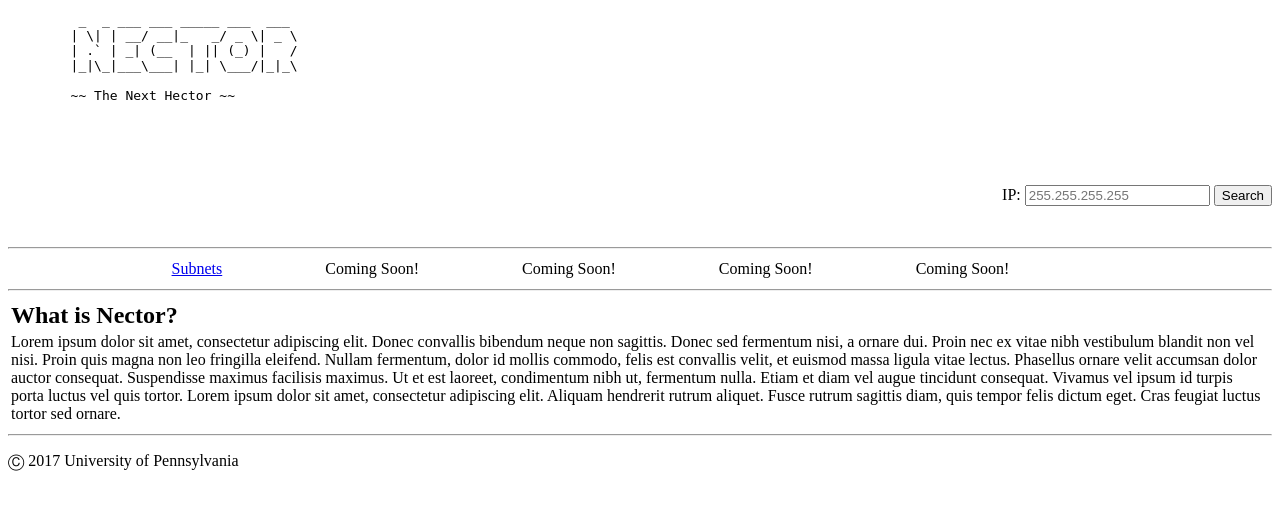
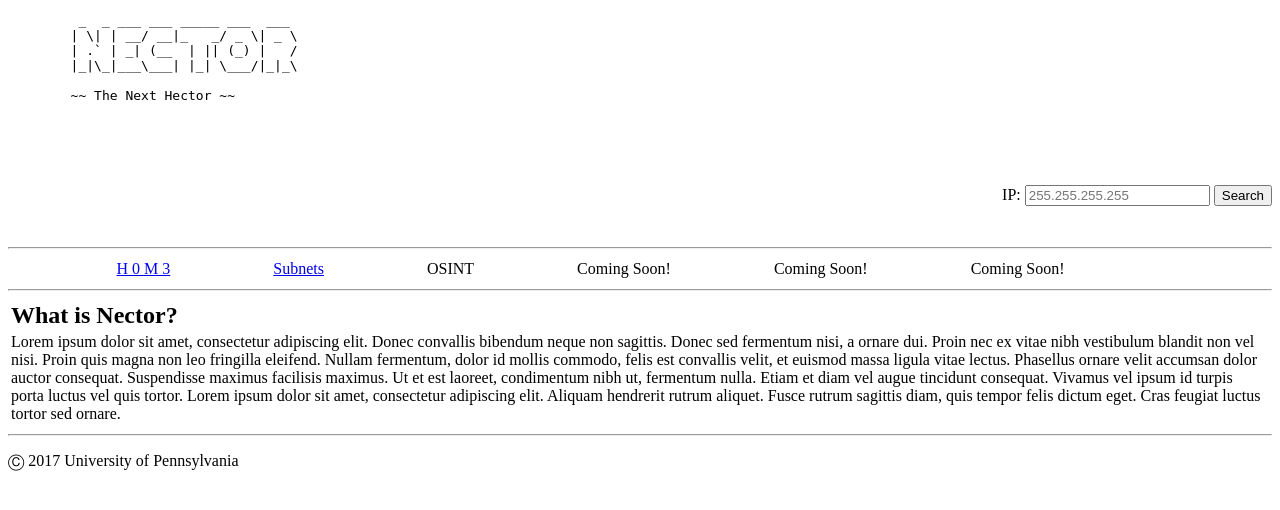
Before and after one commit to clayball/nector, a Django app: page / in a window 1280 px wide. Shown: the top 510 px of the page. Run offline with Django 3.2, Linux system fonts and the light colour scheme.

Commit message:
another minor base.html tweak.

```diff
--- a/nector/settings.py
+++ b/nector/settings.py
@@ -39,6 +39,7 @@ INSTALLED_APPS = [
     'django.contrib.staticfiles',
     #'hosts.apps.HostsConfig',
     'hosts',
+    'nector_home',
 
 ]
 
--- a/nector_home/templates/nector_home/base.html
+++ b/nector_home/templates/nector_home/base.html
@@ -68,11 +68,12 @@
   <hr>
     <table class="header-table">
       <tr>
-        <td><a href="/hosts/">Subnets</a></td>
-        <td>Coming Soon!</td>
-        <td>Coming Soon!</td>
-        <td>Coming Soon!</td>
-        <td>Coming Soon!</td>
+          <td><a href="/">H 0 M 3</a></td>
+          <td><a href="/hosts/">Subnets</a></td>
+          <td>OSINT</td>
+          <td>Coming Soon!</td>
+          <td>Coming Soon!</td>
+          <td>Coming Soon!</td>
       </tr>
     </table>
   <hr>
```
